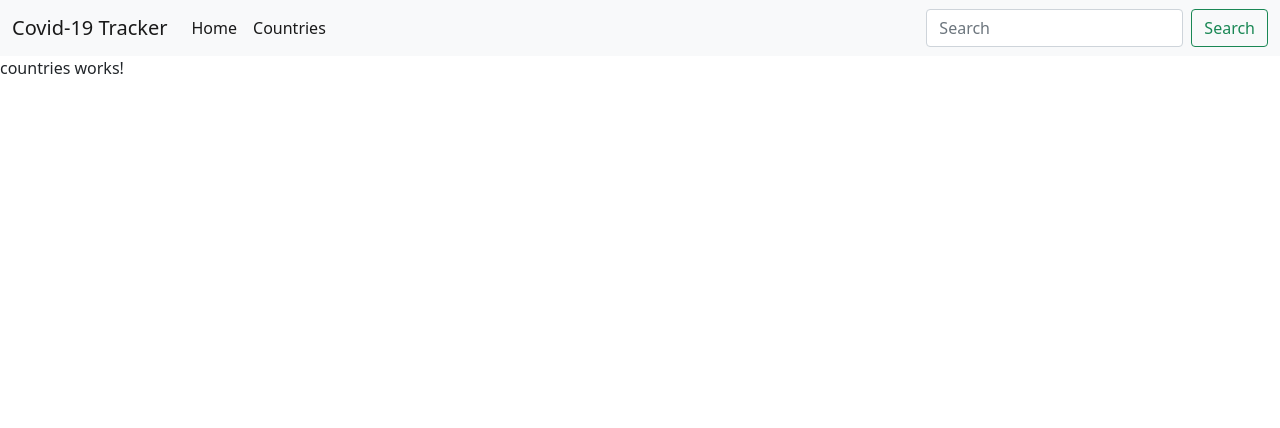
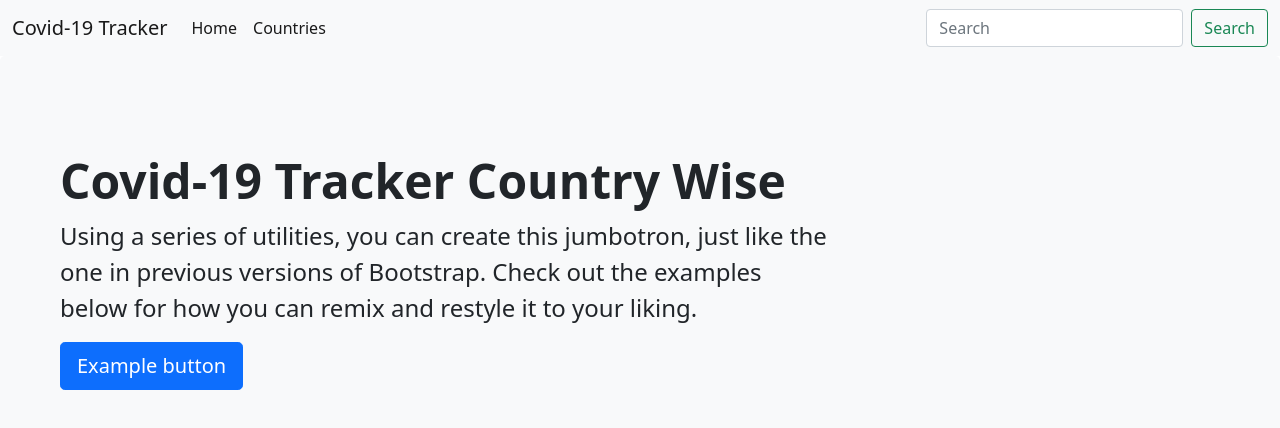
Before and after one commit to monarchermj/coivd-19-tracker-angular, an Angular app: page /countries in a window 1280 px wide. Shown: the top 428 px of the page. Built offline with nearby package versions, Linux system fonts and the light colour scheme.

Commit message:
initiated services aand data pulled from github repository

```diff
--- a/src/app/app.module.ts
+++ b/src/app/app.module.ts
@@ -6,6 +6,7 @@
 import { NavbarComponent } from './components/navbar/navbar.component';
 import { HomeComponent } from './components/home/home.component';
 import { CountriesComponent } from './components/countries/countries.component';
+import { HttpClientModule } from '@angular/common/http';
 
 @NgModule({
   declarations: [
@@ -16,7 +17,8 @@
   ],
   imports: [
     BrowserModule,
-    AppRoutingModule
+    AppRoutingModule,
+    HttpClientModule
   ],
   providers: [],
   bootstrap: [AppComponent]
--- a/src/app/components/countries/countries.component.html
+++ b/src/app/components/countries/countries.component.html
@@ -1 +1,7 @@
-<p>countries works!</p>
+<div class="p-5 mb-4 bg-light rounded-3">
+    <div class="container-fluid py-5">
+      <h1 class="display-5 fw-bold">Covid-19 Tracker Country Wise</h1>
+      <p class="col-md-8 fs-4">Using a series of utilities, you can create this jumbotron, just like the one in previous versions of Bootstrap. Check out the examples below for how you can remix and restyle it to your liking.</p>
+      <button class="btn btn-primary btn-lg" type="button">Example button</button>
+    </div>
+  </div>
--- a/src/app/components/home/home.component.ts
+++ b/src/app/components/home/home.component.ts
@@ -1,15 +1,19 @@
 import { Component, OnInit } from '@angular/core';
+import { DataServiceService } from 'src/app/services/data-service.service';
 
 @Component({
   selector: 'app-home',
   templateUrl: './home.component.html',
-  styleUrls: ['./home.component.css']
+  styleUrls: ['./home.component.css'],
 })
 export class HomeComponent implements OnInit {
-
-  constructor() { }
+  constructor(private dataService: DataServiceService) {}
 
   ngOnInit(): void {
+    this.dataService.getGlobalData().subscribe({
+      next: (result) => {
+        console.log(result);
+      },
+    });
   }
-
 }
--- /dev/null
+++ b/src/app/services/data-service.service.ts
@@ -0,0 +1,24 @@
+import { HttpClient } from '@angular/common/http';
+import { Injectable } from '@angular/core';
+import { map } from 'rxjs/operators';
+
+@Injectable({
+  providedIn: 'root',
+})
+export class DataServiceService {
+  private globalDataUrl = `https://raw.githubusercontent.com/CSSEGISandData/COVID-19/master/csse_covid_19_data/csse_covid_19_daily_reports/12-19-2021.csv`;
+  constructor(private http: HttpClient) {}
+
+  getGlobalData() {
+    return this.http.get(this.globalDataUrl, { responseType: 'text' }).pipe(
+      map((result) => {
+
+        let rows = result.split('\n');
+        console.log(rows);
+
+
+        return [];
+      })
+    );
+  }
+}
```
Also changed, not shown: 1 other file (tests, documents, lock files or other folders).
